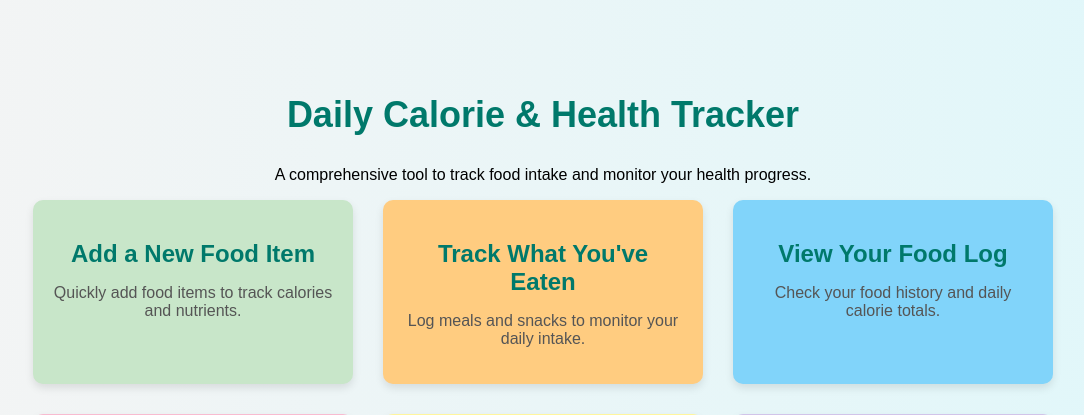
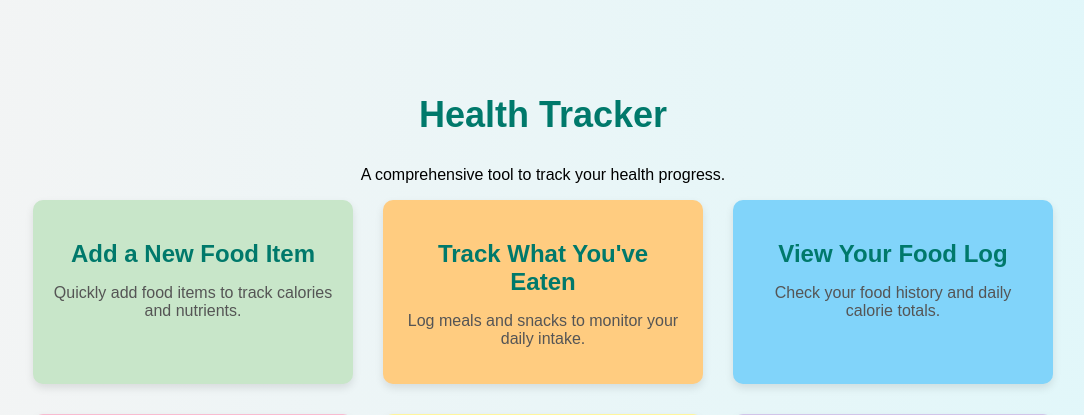
Before and after one commit to AbhijitMore/TrackTally, a Flask app: page / in a window 1280 px wide. Shown: the top 415 px of the page, without its empty margins (97-1181 px from the left). Run offline with Flask 3, Linux system fonts and the light colour scheme.

Commit message:
updated header and info

```diff
--- a/templates/index.html
+++ b/templates/index.html
@@ -115,8 +115,8 @@
     </style>
 </head>
 <body>
-    <h1>Daily Calorie & Health Tracker</h1>
-    <p>A comprehensive tool to track food intake and monitor your health progress.</p>
+    <h1>Health Tracker</h1>
+    <p>A comprehensive tool to track your health progress.</p>
     <div class="cards-container">
         <!-- Food-Related Actions -->
         <div class="card">
```
